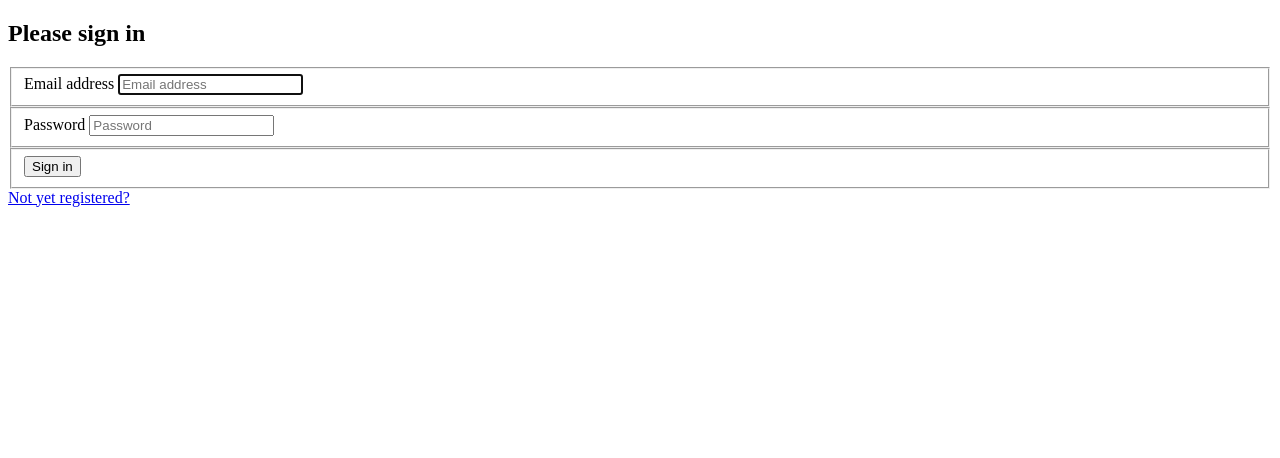
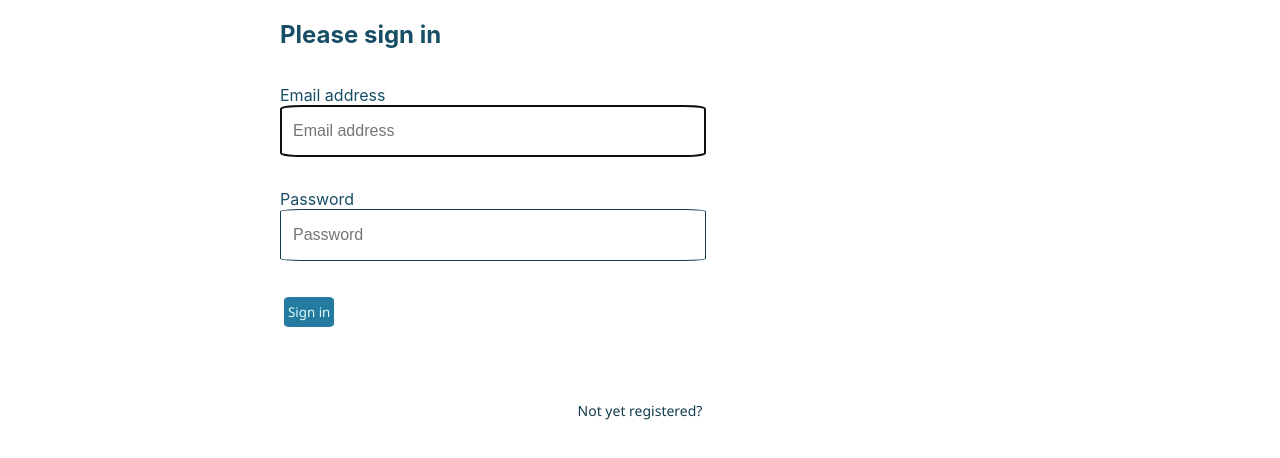
Before and after one commit to esthermcmahon/BetterMe, a React (Create React App) app: page /login in a window 1280 px wide. Shown: the top 458 px of the page. Built offline with nearby package versions, Linux system fonts and the light colour scheme.

Commit message:
added some media queries for mobile vs desktop

```diff
--- a/src/App.css
+++ b/src/App.css
@@ -36,3 +36,33 @@
     transform: rotate(360deg);
   }
 }
+
+@media (min-width: 768px) {
+  .App-logo {
+    animation: App-logo-spin infinite 20s linear;
+  }
+}
+
+.App-header {
+  background-color: #282c34;
+  min-height: 100vh;
+  display: flex;
+  flex-direction: column;
+  align-items: center;
+  justify-content: center;
+  font-size: calc(10px + 2vmin);
+  color: white;
+}
+
+.App-link {
+  color: #61dafb;
+}
+
+@keyframes App-logo-spin {
+  from {
+    transform: rotate(0deg);
+  }
+  to {
+    transform: rotate(360deg);
+  }
+}
--- a/src/components/auth/Login.css
+++ b/src/components/auth/Login.css
@@ -71,3 +71,77 @@ fieldset {
 }
 
 }
+
+@media (min-width: 768px)  {
+
+    .h1, h1 {
+        font-size: 2.5rem;
+    }
+
+    fieldset {
+        min-width: 0;
+        padding: 1rem 0;
+        margin: 0;
+        border: 0;
+    }
+
+    .form--login {
+        display: inline-block;
+        margin: 0 auto;
+        text-align: left;
+    }
+
+    .form--login > fieldset > input[type="email"],
+    .form--login > fieldset > input[type="password"] {
+        width: 25em;
+    }
+
+    .label--login {
+        width: 8rem;
+        display: inline-block;
+    }
+
+    .form-control {
+        display: block;
+        width: 94%;
+        height: calc(1.5em + .75rem + 2px);
+        padding: .375rem .75rem;
+        font-size: 1rem;
+        font-weight: 400;
+        line-height: 1.5;
+        color: #495057;
+        background-color: #fff;
+        background-clip: padding-box;
+        border: 1px solid #ced4da;
+        border-radius: .25rem;
+        -webkit-transition: border-color .15s ease-in-out,box-shadow .15s ease-in-out;
+        transition: border-color .15s ease-in-out,box-shadow .15s ease-in-out;
+    }
+
+    .container--login {
+        text-align: center;
+        background-color: ;
+    }
+
+    .form--login {
+        background-position-x: right;
+        /* background-image: url(logo.png); */
+        z-index: 1;
+        min-height: 25rem;
+        min-width: 45rem;
+
+        background-blend-mode: overlay;
+        background-repeat: no-repeat;
+    }
+
+    .button--close {
+        position: relative;
+        bottom: -2rem;
+    }
+
+    .dialog {
+        min-width: 15rem;
+        min-height: 5rem;
+    }
+
+    }
--- a/src/components/habitReps/HabitProgress.css
+++ b/src/components/habitReps/HabitProgress.css
@@ -1,15 +1,13 @@
 @media (max-width: 767px) {
 
 .habitProgress {
+    margin: 0.5rem;
 
 }
 
 .singleHabitProgress {
-
         display: flex;
         flex-wrap: wrap;
-
-
 
 }
 
@@ -42,3 +40,48 @@
 }
 
 }
+
+@media (min-width: 768px) {
+
+    .habitProgress {
+
+    }
+
+    .singleHabitProgress {
+
+            display: flex;
+            flex-wrap: wrap;
+
+
+
+    }
+
+    .singleHabitRep {
+
+            height: 1rem;
+            width: 1rem;
+            margin: 0.2rem 0.2rem;
+
+
+    }
+
+    #redSalsa {
+        background-color: #F94144;
+    }
+    #orangeRed {
+        background-color: #F3722C;
+    }
+    #maizeCrayola {
+        background-color: #F9C74F;
+    }
+    #pistachio {
+        background-color: #90BE6D;
+    }
+    #yaleBlue {
+        background-color: #124E78;
+    }
+    #darkByzantium {
+        background-color: #69385C;
+    }
+
+    }
--- a/src/components/habits/ArchivedHabits.css
+++ b/src/components/habits/ArchivedHabits.css
@@ -24,3 +24,30 @@ h3 {
 }
 
 }
+
+@media (min-width: 768px) {
+
+    .archivedHabits {
+
+
+            background-color: #DAEEF7;
+
+        }
+
+    .singleArchivedHabit {
+        display: flex;
+        justify-content: space-around;
+        margin: 0.25rem;
+        padding: 0.25rem;
+
+    }
+
+    h3 h4{
+        color: #174e66 !important;
+    }
+
+    h3 {
+        text-align: center;
+    }
+
+    }
--- a/src/components/habits/Habit.css
+++ b/src/components/habits/Habit.css
@@ -1,4 +1,86 @@
 @media (max-width: 767px) {
+
+.habitColor {
+
+    height: 1rem;
+    width: 1rem;
+    margin: 0.2rem;
+
+}
+
+button.habitDetailsButton {
+    margin: 0.25rem;
+    padding: 0.25rem;
+}
+
+.dialog {
+    max-height: 100rem !important;
+    max-width: 50rem !important;
+    background-color: #edf7fb !important;
+    border-radius: 5% !important;
+}
+
+.habitCard {
+        flex-basis: 20%;
+        margin: .5rem;
+        padding: .5rem;
+        /* border: 1px solid black; */
+        border-radius: 5%;
+
+}
+
+.habits {
+    display: flex;
+    flex-wrap: wrap;
+    justify-content: space-between;
+  }
+
+  .habitName {
+      background-color: white;
+      padding: 0.0125rem;
+      margin: 0.0125rem 0.0125rem 0.5rem 0.0125rem;
+      border-radius: 5%;
+      color: #123d4f !important;
+
+  }
+  a {
+    text-decoration: none;
+    color: #123d4f !important;
+    font-size: 14px;
+    font-family: 'Segoe UI', Tahoma, Geneva, Verdana, sans-serif;
+   }
+
+   .modal {
+       display: flex;
+       background-color: white !important;
+       justify-self: center !important;
+       max-width: 70% !important;
+   }
+
+
+
+#redSalsa {
+background-color: #F94144;
+}
+#orangeRed {
+background-color: #F3722C;
+}
+#maizeCrayola {
+background-color: #F9C74F;
+}
+#pistachio {
+background-color: #90BE6D;
+}
+#yaleBlue {
+background-color: #124E78;
+}
+#darkByzantium {
+background-color: #69385C;
+}
+}
+
+@media (min-width: 768px) {
+
 
 .habitColor {
 
--- a/src/components/habits/HabitDetails.css
+++ b/src/components/habits/HabitDetails.css
@@ -53,3 +53,63 @@ h3 {
     max-width: 70% !important;
 }
 }
+
+@media (min-width: 768px) {
+
+    section.notesRepsContainer {
+        display: flex;
+        justify-content: center;
+        margin: 0.5rem;
+        padding: 0.5rem;
+
+    }
+
+    .habitDetailsCard {
+        background-color: white;
+        margin: 1rem;
+        border-radius: 5%;
+
+    }
+
+    .habitDetails {
+        margin: 5rem;
+        padding: .25rem;
+        max-width: 60%;
+        justify-self: center;
+        justify-content: center;
+    }
+
+    .habitRepsList {
+        max-height: 20rem;
+        max-width: 10rem;
+        overflow: scroll;
+        flex-basis: 50%;
+        margin: .5rem;
+        padding: .25rem;
+        background-color: #DAEEF7;
+        border: solid .05rem #0f3444;
+    }
+
+    .notes {
+        max-height: 20rem;
+        max-width: 10rem;
+        overflow: scroll;
+        flex-basis: 50%;
+        margin: .5rem;
+        padding: .25rem;
+        background-color: #DAEEF7;
+        border: solid .05rem #0f3444;
+    }
+
+
+    h3 {
+        color: #123d4f !important;
+      }
+
+      .modal {
+        display: flex;
+        background-color: white !important;
+        justify-self: center !important;
+        max-width: 70% !important;
+    }
+    }
--- a/src/components/habits/HabitForm.css
+++ b/src/components/habits/HabitForm.css
@@ -8,3 +8,14 @@ div {
     color: #174e66 !important;
 }
 }
+
+@media (min-width: 768px) {
+
+    h2 {
+        color: #174e66 !important;
+    }
+
+    div {
+        color: #174e66 !important;
+    }
+    }
--- a/src/components/nav.css
+++ b/src/components/nav.css
@@ -6,3 +6,12 @@ button.nav {
 }
 
 }
+
+@media (min-width: 768px) {
+
+    button.nav {
+        margin: .25rem;
+        padding: .25rem;
+    }
+
+    }
--- a/src/index.css
+++ b/src/index.css
@@ -1,7 +1,7 @@
 @media (max-width: 767px) {
 
 body {
-  margin: 0rem;
+  margin: 1rem;
   font-family: -apple-system, BlinkMacSystemFont, 'Segoe UI', 'Roboto', 'Oxygen',
     'Ubuntu', 'Cantarell', 'Fira Sans', 'Droid Sans', 'Helvetica Neue',
     sans-serif;
@@ -45,3 +45,51 @@ input {
   border: solid .0125rem #123d4f !important;
 }
 }
+
+@media (min-width: 768px) {
+
+  body {
+    margin: 0rem;
+    font-family: -apple-system, BlinkMacSystemFont, 'Segoe UI', 'Roboto', 'Oxygen',
+      'Ubuntu', 'Cantarell', 'Fira Sans', 'Droid Sans', 'Helvetica Neue',
+      sans-serif;
+    -webkit-font-smoothing: antialiased;
+    -moz-osx-font-smoothing: grayscale;
+    background-color: white;
+  }
+
+  code {
+    font-family: source-code-pro, Menlo, Monaco, Consolas, 'Courier New',
+      monospace;
+  }
+
+
+  header {
+    margin: 0rem;
+    padding: 1rem 1rem 2rem 1rem;
+    background-color: white;
+    height: 5rem;
+    color: #247ba0;
+  }
+
+  button {
+    background-color: #247ba0;
+    color: #e0fbfc;
+    border: none !important;
+    margin: .25rem !important;
+    padding: .25rem !important;
+    border-radius: 10% !important;
+    height: 30px !important;
+    font-family: 'Segoe UI', Tahoma, Geneva, Verdana, sans-serif !important;
+
+  }
+
+  .materialUIButton {
+    border-radius: 10% !important;
+  }
+
+  input {
+    border-radius: 5% !important;
+    border: solid .0125rem #123d4f !important;
+  }
+  }
```
